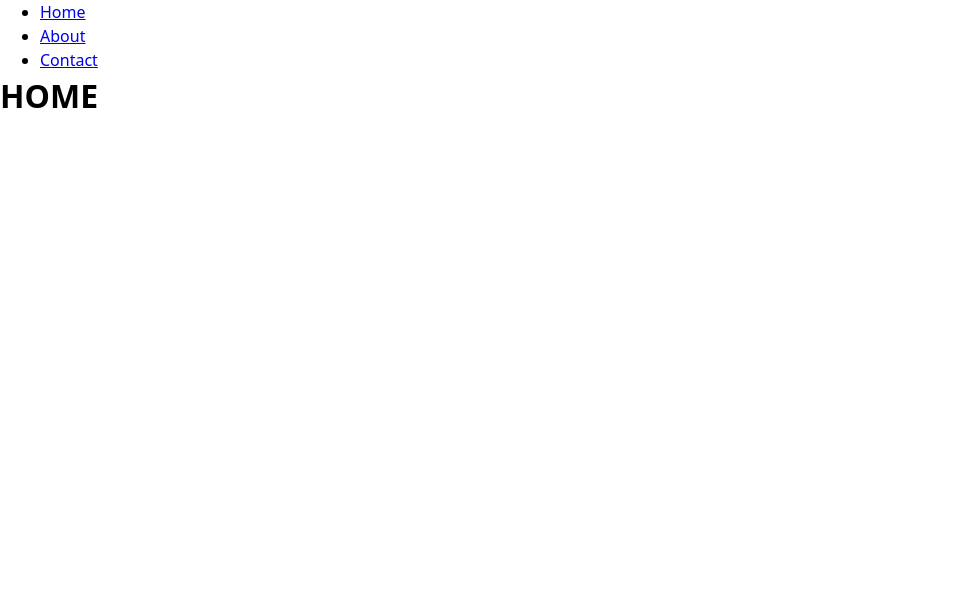
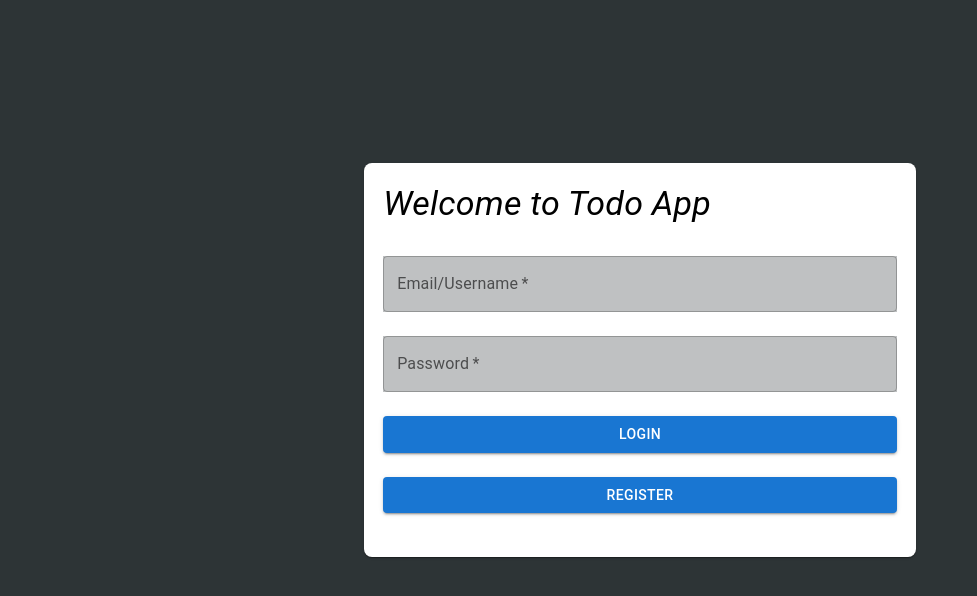
Before and after one commit to valenn0101/to-do-app-frontend, a React (Vite) app: page / in a window 1280 px wide. Shown: the top 596 px of the page, without its empty margins (0-977 px from the left). Built offline with nearby package versions, Linux system fonts and the light colour scheme.

Commit message:
Feat: Login-Page
La pagina Login será la inicial al ejecutar React

```diff
--- a/src/main.css
+++ b/src/main.css
@@ -23,6 +23,8 @@ html {
 html,
 body {
   height: 100%;
+  background: #2d3436;
+  color: white;
 }
 
 body {
--- a/src/main.tsx
+++ b/src/main.tsx
@@ -1,30 +1,25 @@
 import "./main.css";
 
-import { StrictMode } from "react";
+import { Container } from "@mui/material";
 import { createRoot } from "react-dom/client";
 import { createBrowserRouter, RouterProvider } from "react-router-dom";
 
-import About from "./pages/About";
-import Contact from "./pages/Contact";
 import Error from "./pages/Error";
 import Home from "./pages/Home";
+import Login from "./pages/Login";
 
 const router = createBrowserRouter([
   {
     path: "/",
-    element: <Home />, // Componente que queremos cargar
+    element: <Login />,
     errorElement: <Error />,
     children: [
       {
-        path: "contacts/:id", //Rutas dinamicas
-        element: <Contact />,
+        path: "home",
+        element: <Home />,
+        errorElement: <Error />,
       },
     ],
-  },
-  {
-    path: "/about",
-    element: <About />,
-    errorElement: <Error />,
   },
 ]);
 
@@ -32,7 +27,9 @@ const container = document.getElementById("root");
 const root = createRoot(container as HTMLDivElement);
 
 root.render(
-  <StrictMode>
-    <RouterProvider router={router} />
-  </StrictMode>
+  <>
+    <Container>
+      <RouterProvider router={router} />
+    </Container>
+  </>
 );
--- /dev/null
+++ b/src/pages/Login.tsx
@@ -0,0 +1,77 @@
+import {
+  Box,
+  Button,
+  Container,
+  Grid,
+  Paper,
+  TextField,
+  Typography,
+} from "@mui/material";
+import React from "react";
+
+const Login: React.FC = () => {
+  return (
+    <Container maxWidth="sm">
+      <Grid
+        container
+        direction="column"
+        alignItems={"center"}
+        justifyContent={"center"}
+        sx={{ minHeight: "90vh" }}
+      >
+        <Grid item>
+          <Paper sx={{ padding: "1.2em", borderRadius: "0.5em" }}>
+            <Typography
+              variant="h4"
+              sx={{ color: "black", mb: 2, fontStyle: "italic" }}
+            >
+              Welcome to Todo App
+            </Typography>
+            <Box component="form">
+              <TextField
+                fullWidth
+                required
+                margin="normal"
+                label="Email/Username"
+                sx={{
+                  backgroundColor: "rgba(45, 52, 54, 0.3)",
+                  mt: 2,
+                  mb: 1.5,
+                }}
+              />
+              <TextField
+                fullWidth
+                required
+                margin="normal"
+                label="Password"
+                sx={{
+                  backgroundColor: "rgba(45, 52, 54, 0.3)",
+                  mt: 1.5,
+                  mb: 1.5,
+                }}
+              />
+              <Button
+                fullWidth
+                type="submit"
+                variant="contained"
+                sx={{ mt: 1.5, mb: 1.5 }}
+              >
+                Login
+              </Button>
+              <Button
+                fullWidth
+                type="submit"
+                variant="contained"
+                sx={{ mt: 1.5, mb: 3 }}
+              >
+                Register
+              </Button>
+            </Box>
+          </Paper>
+        </Grid>
+      </Grid>
+    </Container>
+  );
+};
+
+export default Login;
```
